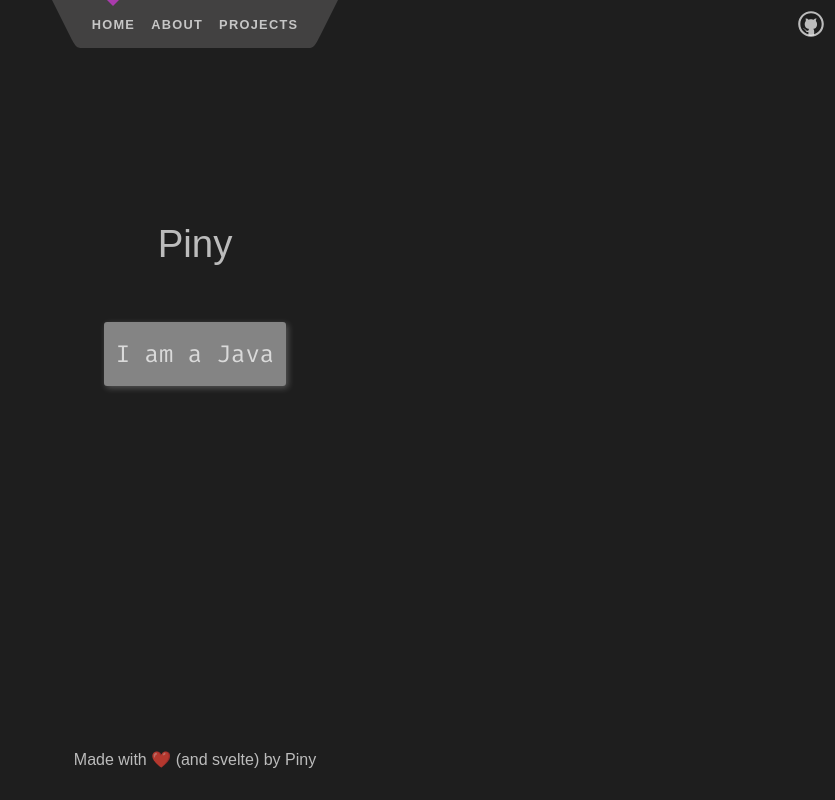
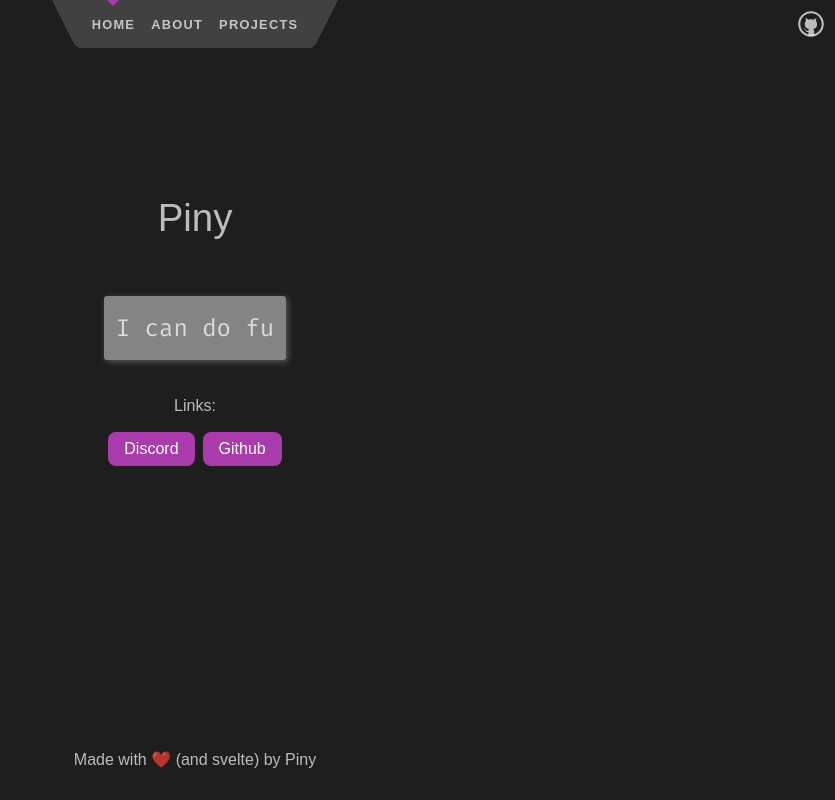
Before and after one commit to NotPiny/Site, a SvelteKit app: page / in a window 1280 px wide. Shown: the whole page, without its empty margins (445-1280 px from the left). Built offline with nearby package versions, Linux system fonts and the light colour scheme.

Commit message:
Add dev host script and update favicon and links

```diff
--- a/package.json
+++ b/package.json
@@ -3,6 +3,7 @@
 	"version": "0.0.1",
 	"scripts": {
 		"dev": "vite dev",
+		"host": "vite dev --host",
 		"build": "vite build",
 		"preview": "vite preview",
 		"check": "svelte-kit sync && svelte-check --tsconfig ./jsconfig.json",
--- a/src/routes/+layout.svelte
+++ b/src/routes/+layout.svelte
@@ -6,6 +6,8 @@
 <svelte:head>
 	<title>Piny - Unknown</title>
 	<meta name="description" content="Changes are if this appearing in your embed its a 404 otherwise no clue how you got this"/>
+
+	<link rel="icon" href="https://media.piny.dev/Piny.png"/>
 </svelte:head>
 
 <div class="app">
--- a/src/routes/+page.svelte
+++ b/src/routes/+page.svelte
@@ -14,13 +14,11 @@
 		<Typewriter
 			texts={[
 				"Hello I'm Piny",
-				"I am a Javascript developer",
 				"I can do fullstack javascript",
 				"I am currently learning Svelte (and made this site with it :D)",
 				"I can do some other stuff too",
 				"Like HTML, CSS, Bash, Java and a tiny bit of Python",
 				"Hello I'm Piny",
-				"I am a Javascript developer",
 				"I can do fullstack javascript",
 				"I am currently learning Svelte (and made this site with it :D)",
 				"I can do some other stuff too",
@@ -37,6 +35,12 @@
 			]}
 		/>
 	</pre>
+
+	<h2>Links:</h2>
+	<div class="link-section">
+		<a href="https://discord.com/users/900126154881646634">Discord</a>
+		<a href="https://github.com/NotPiny">Github</a>
+	</div>
 </section>
 
 <style>
@@ -61,4 +65,23 @@
 
 		font-size: 1.5rem;
 	}
+
+	.link-section {
+		display: flex;
+		flex-direction: row;
+		justify-content: center;
+		align-items: center;
+
+		width: 100%;
+	}
+
+	.link-section a {
+		margin: 0.25rem;
+		border-radius: 0.5rem;
+
+		background-color: #aa3bad;
+		color: white;
+
+		padding: 0.5rem 1rem;
+	}
 </style>
```
Also changed, not shown: src/routes/about/+page.svelte (+16 -3 lines), src/routes/projects/+page.svelte (+32 -1 lines), static/favicon.png (deleted).
